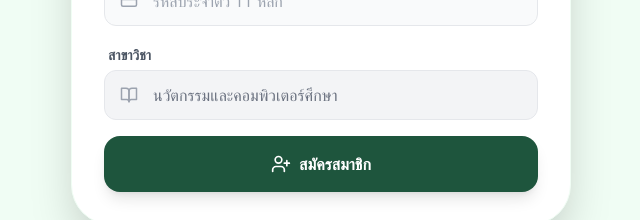
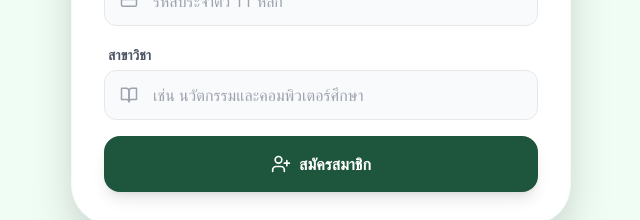
Before and after one commit to namneug/snru-activity-hub, a Next.js app: page /register in a window 1280 px wide. Shown: the part 558-778 px from the top of the page, without its empty margins (319-959 px from the left). Built offline with nearby package versions, Linux system fonts and the light colour scheme.

Commit message:
แก้ช่องสาขาวิชาให้กรอกอิสระ

```diff
--- a/src/app/register/page.tsx
+++ b/src/app/register/page.tsx
@@ -12,7 +12,7 @@ export default function RegisterPage() {
   const router = useRouter();
   const [loading, setLoading] = useState(false);
   const [role, setRole] = useState('student');
-  const [form, setForm] = useState({ email: '', password: '', confirmPassword: '', name: '', id: '', major: 'นวัตกรรมและคอมพิวเตอร์ศึกษา' });
+  const [form, setForm] = useState({ email: '', password: '', confirmPassword: '', name: '', id: '', major: '' });
   const set = (key: string, val: string) => setForm(p => ({ ...p, [key]: val }));
 
   const handleRegister = async (e: React.FormEvent) => {
@@ -50,7 +50,6 @@ export default function RegisterPage() {
         </div>
 
         <div className="p-8">
-          {/* Role selector */}
           <div className="flex bg-gray-100 p-1.5 rounded-2xl mb-8 border border-gray-200">
             {(['student', 'lecturer'] as const).map(r => (
               <button key={r} type="button" onClick={() => setRole(r)}
@@ -101,7 +100,7 @@ export default function RegisterPage() {
                 <div className="space-y-1">
                   <label className="text-sm font-semibold text-gray-600 ml-1">สาขาวิชา</label>
                   <div className="relative"><div className={iconCls}><BookOpen className="text-gray-400" size={18}/></div>
-                    <input type="text" className="w-full pl-12 pr-4 py-3 bg-gray-100 rounded-xl border border-gray-200 text-gray-500 cursor-not-allowed" value={form.major} readOnly />
+                    <input required type="text" placeholder="เช่น นวัตกรรมและคอมพิวเตอร์ศึกษา" className={inputCls} value={form.major} onChange={e => set('major', e.target.value)} />
                   </div>
                 </div>
               </div>
```
